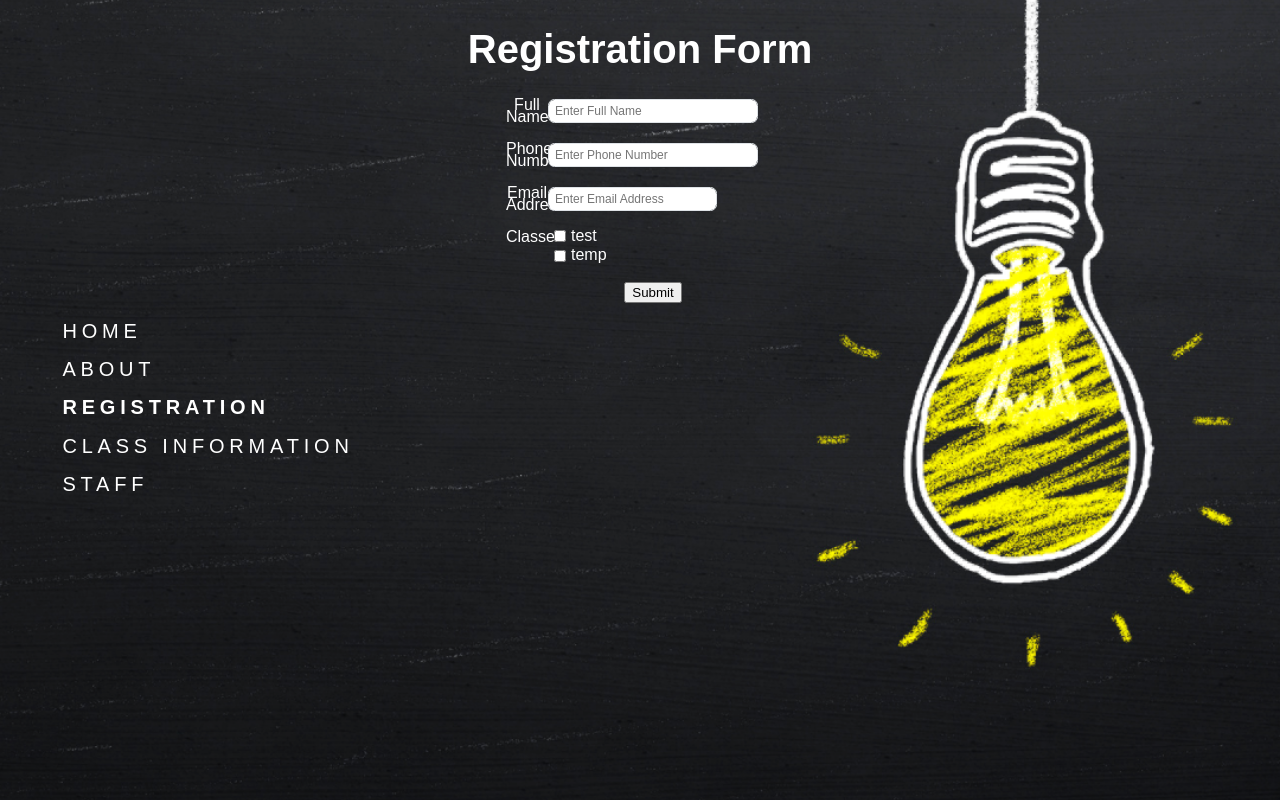
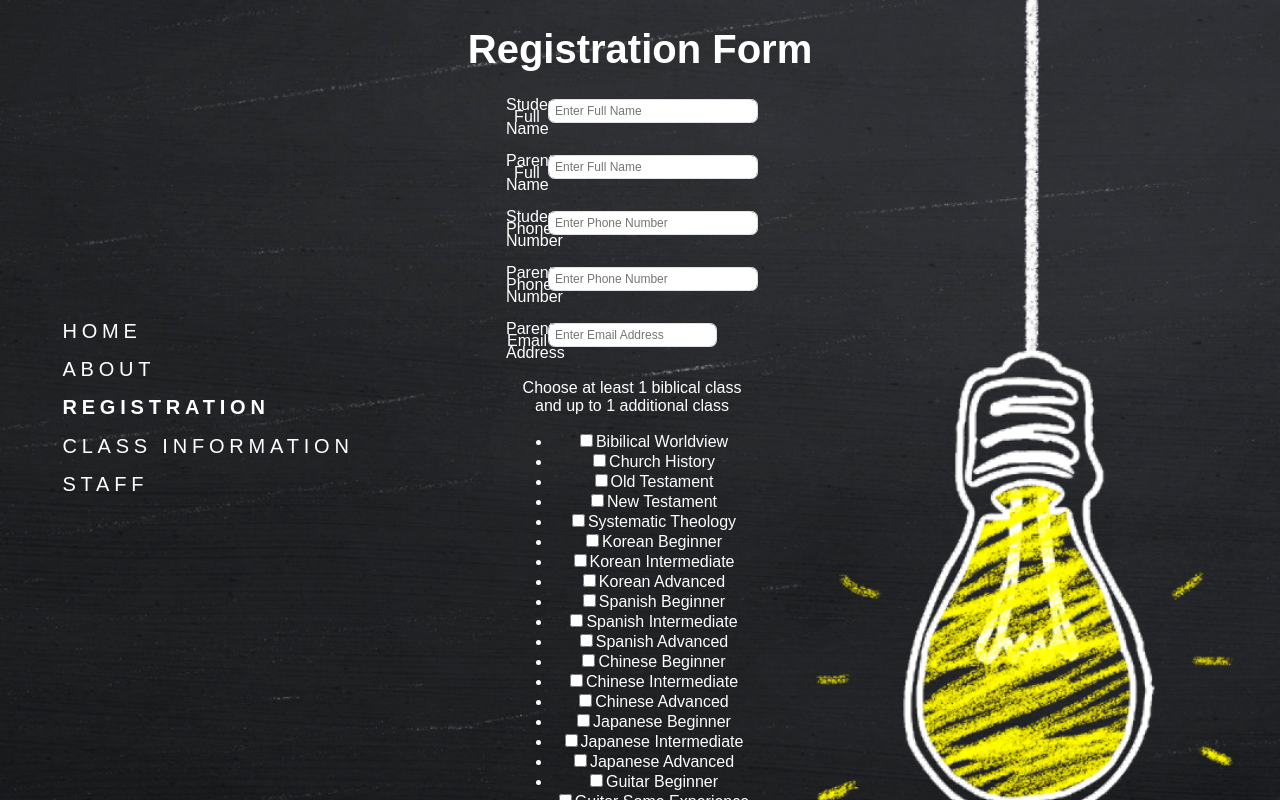
Before and after one commit to jmpark2001/SummitSchool, a React (Create React App) app: page /registration in a window 1280 px wide. Shown: the top 800 px of the page. Built offline with nearby package versions, Linux system fonts and the light colour scheme.

Commit message:
Update to registration form

```diff
--- a/src/components/RegistrationForm.js
+++ b/src/components/RegistrationForm.js
@@ -6,70 +6,153 @@ import Row from 'react-bootstrap/Row'
 // import 'bootstrap/dist/css/bootstrap.min.css'
 
 function RegistrationForm() {
+    // const [fullName, setFullName] = useState('')
+    // const [number, setNumber] = useState(0)
+    // const [email, setEmail] = useState('')
+    const classList = ["Bibilical Worldview", "Church History", "Old Testament", "New Testament", "Systematic Theology", "Korean Beginner", "Korean Intermediate", "Korean Advanced", "Spanish Beginner", "Spanish Intermediate", "Spanish Advanced",
+     "Chinese Beginner", "Chinese Intermediate", "Chinese Advanced", "Japanese Beginner", "Japanese Intermediate", "Japanese Advanced", "Guitar Beginner", "Guitar Some Experience", "Guitar Advanced", "Piano Beginner", "Piano Some Experience",
+      "Piano Advanced", "Beginner Drums", "Some Experience Drums", "Advanced Drums", "Beginner Drums", "Some Experience Drums", "Advanced Guitar", "SAT Math", "SAT English", "Beginner Adult Korean", "Intermediate Adult Korean",
+       "Advanced Adult Korean", "Beginner Adult English", "Intermediate Adult English", "Advanced Adult English"]
+    const [checkedState, setCheckedState] = useState(new Array(classList.length).fill(false))
+
+
+    const handleOnChange = (position, e) => {
+        if (checkedState.filter((i) => i).length >= 2 && e.target.checked) {
+            return
+        }
+        const updateCheckedState = checkedState.map((item, index) =>
+            index === position ? !item : item
+        )
+        setCheckedState(updateCheckedState)
+    }
 
     const submitForm = (e) => {
         e.preventDefault()
         const formData = new FormData(e.target)
         const payload = Object.fromEntries(formData)
+        // let arr = checkedState.reduce((out, bool, index) => bool ? out.concat(index) : out, [])
+        // for (let i=0; i<arr.length; i++){
+        //     console.log(classList[arr[i]])
+        // }
         console.log({payload})
     }
+
+    /*
+    <ul className="blank">
+        {classList.map((className, index) =>
+            <li key={index}>
+                <div>
+                    <input
+                        type="checkbox"
+                        id={index}
+                        name={className}
+                        value={className}
+                        checked={checkedState[index]}
+                        onChange={(e) => handleOnChange(index, e)}
+                    />
+                    <label>{className}</label>
+                </div>
+            </li>
+        )}
+    </ul>
+    */
 
     return (
         <>
             <h1 className="registrationTitle">Registration Form</h1>
             <div className="formDiv">
-                <form onSubmit={submitForm}>
+                <Form onSubmit={submitForm}>
                     <Form.Group as={Row} className="mb-3" controlId="formHorizontalName">
                         <Form.Label column sm={2}>
-                            Full Name
+                            Student Full Name
                         </Form.Label>
                         <Col sm={10}>
-                            <Form.Control type="text" name="fullName" placeholder="Enter Full Name"></Form.Control>
+                            <Form.Control type="text" name="studentFullName" placeholder="Enter Full Name"></Form.Control>
+                        </Col>
+                    </Form.Group>
+
+                    <Form.Group as={Row} className="mb-3" controlId="formHorizontalName">
+                        <Form.Label column sm={2}>
+                            Parent Full Name
+                        </Form.Label>
+                        <Col sm={10}>
+                            <Form.Control type="text" name="parentFullName" placeholder="Enter Full Name"></Form.Control>
                         </Col>
                     </Form.Group>
 
                     <Form.Group as={Row} className="mb-3" controlId="formHorizontalNumber">
                         <Form.Label column sm={2}>
-                            Phone Number
+                            Student Phone Number
                         </Form.Label>
                         <Col sm={10}>
-                            <Form.Control type="number" name="phoneNumber" placeholder="Enter Phone Number"></Form.Control>
+                            <Form.Control type="number" name="studentPhoneNumber" placeholder="Enter Phone Number"></Form.Control>
+                        </Col>
+                    </Form.Group>
+
+                    <Form.Group as={Row} className="mb-3" controlId="formHorizontalNumber">
+                        <Form.Label column sm={2}>
+                            Parent Phone Number
+                        </Form.Label>
+                        <Col sm={10}>
+                            <Form.Control type="number" name="parentPhoneNumber" placeholder="Enter Phone Number"></Form.Control>
                         </Col>
                     </Form.Group>
 
                     <Form.Group as={Row} className="mb-3" controlId="formHorizontalEmail">
                         <Form.Label column sm={2}>
-                            Email Address
+                            Parent Email Address
                         </Form.Label>
                         <Col>
                             <Form.Control type="email" name="email" placeholder="Enter Email Address"></Form.Control>
                         </Col>
                     </Form.Group>
 
-                    <fieldset>
+                    <p>Choose at least 1 biblical class and up to 1 additional class</p>
+                    {/* <fieldset>
                         <Form.Group as={Row} className="mb-3">
                             <Form.Label as="legend" column sm={2}>
                                 Classes
                             </Form.Label>
-                            <Col sm={11}>
-                                <Form.Check
-                                    type="checkbox"
-                                    label="test"
-                                />
-                                <Form.Check
-                                    type="checkbox"
-                                    label="temp"
-                                />
-                            </Col>
+                            {classList.map((className, index) => {console.log(className);
+                                <Col sm={11} >
+                                    <Form.Check
+                                        key={index}
+                                        type="checkbox"
+                                        label={className}
+                                        checked={checkedState[index]}
+                                        onChange={(e) => handleOnChange(index, e)}
+                                    />
+                                </Col>
+                            })}
+
                         </Form.Group>
-                    </fieldset>
+                    </fieldset> */}
+                    {
+                        <ul className="class">
+                            {classList.map((className, index) =>
+                                <li key={index}>
+                                    <div>
+                                        <input
+                                            type="checkbox"
+                                            id={index}
+                                            name={className}
+                                            value={className}
+                                            checked={checkedState[index]}
+                                            onChange={(e) => handleOnChange(index, e)}
+                                        />
+                                        <label>{className}</label>
+                                    </div>
+                                </li>
+                            )}
+                        </ul>
+                    }
 
                     <Form.Group as ={Row} className="mb-3">
                         <Col sm={{ span: 10, offset:2 }}>
                             <Button type="submit">Submit</Button>
                         </Col>
                     </Form.Group>
-                </form>
+                </Form>
             </div>
         </>
     )
```
